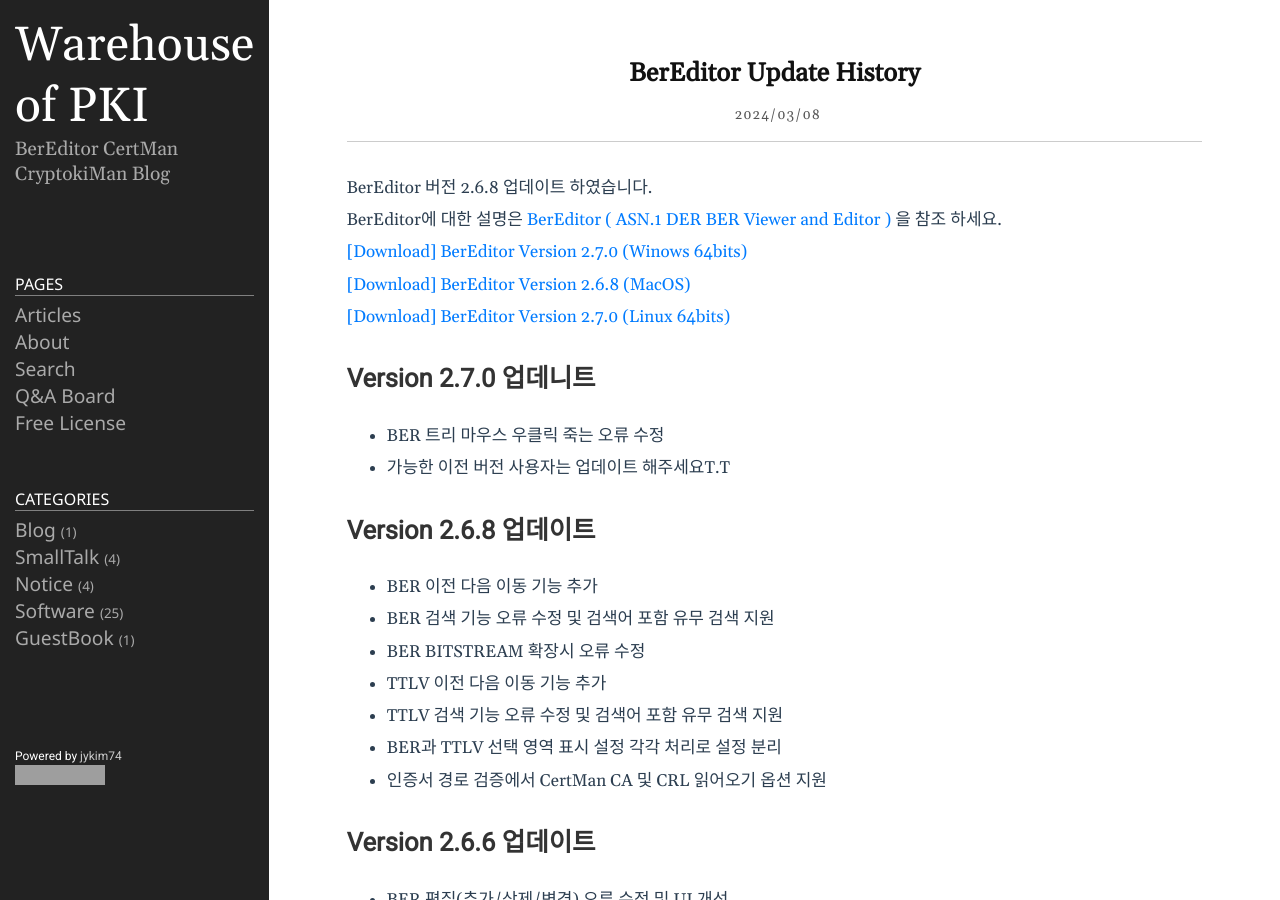
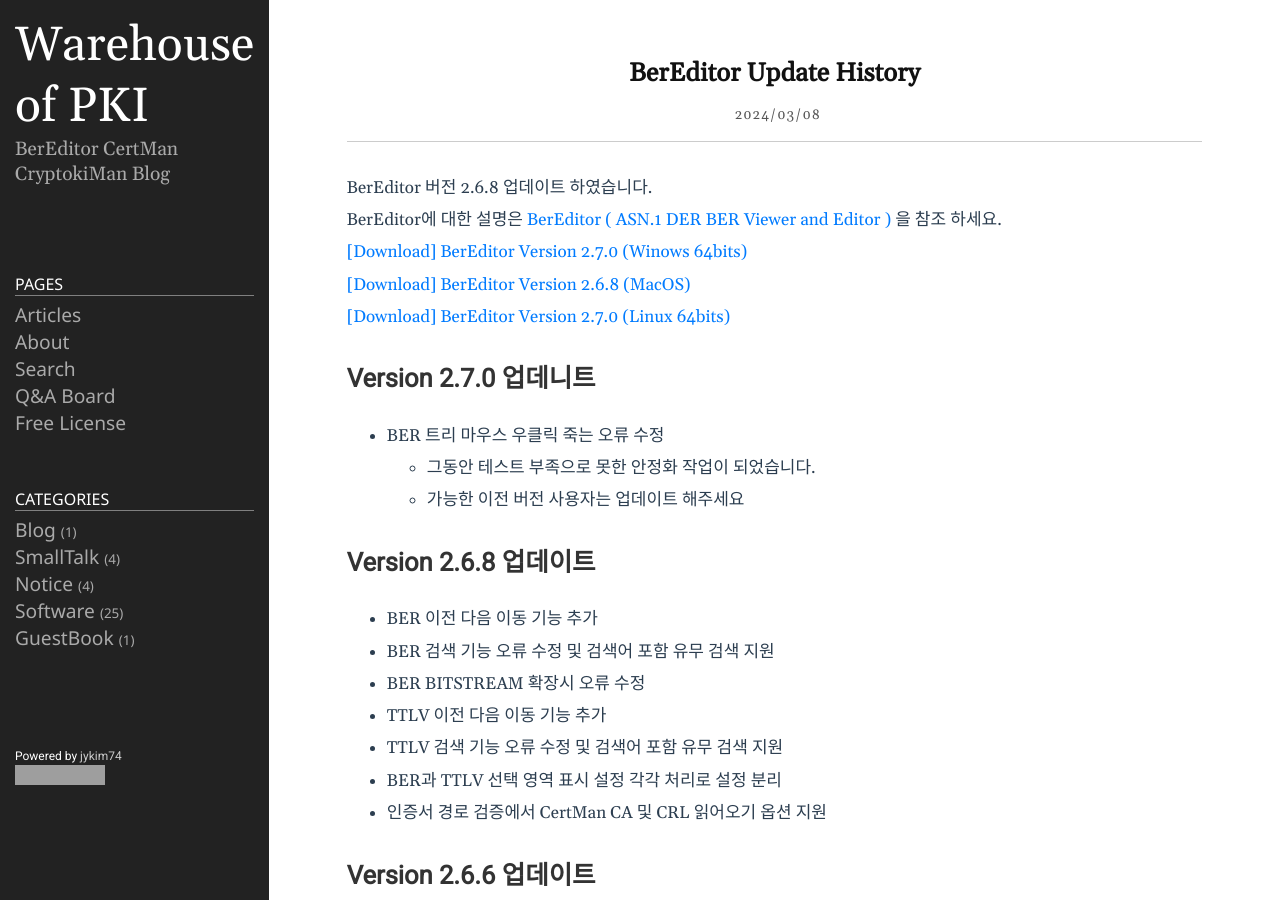
Before and after one commit to jykim74/jykim74.github.io, a Jekyll site: the page built from _posts/2024-03-08-BerEditorUpdate.md, in a window 1280 px wide and 900 px high. Built offline with Jekyll 4.4.1, drawn with Linux system fonts in a browser that asks for light colours; nearby versions of some CDN libraries; comment, search, counter and statistics services are not loaded; grey boxes are pictures that could not be loaded.

Commit message:
Revise release notes for BerEditor Version 2.7.0
Updated the release notes for version 2.7.0 with stability improvements and a reminder for users to update.

```diff
--- a/_posts/2024-03-08-BerEditorUpdate.md
+++ b/_posts/2024-03-08-BerEditorUpdate.md
@@ -15,7 +15,8 @@
 
 ## Version 2.7.0 업데니트
 - BER 트리 마우스 우클릭 죽는 오류 수정
-- 가능한 이전 버전 사용자는  업데이트 해주세요T.T
+	- 그동안 테스트 부족으로 못한 안정화 작업이 되었습니다.
+	- 가능한 이전 버전 사용자는  업데이트 해주세요
 
 ## Version 2.6.8 업데이트
 - BER 이전 다음 이동 기능 추가
```
